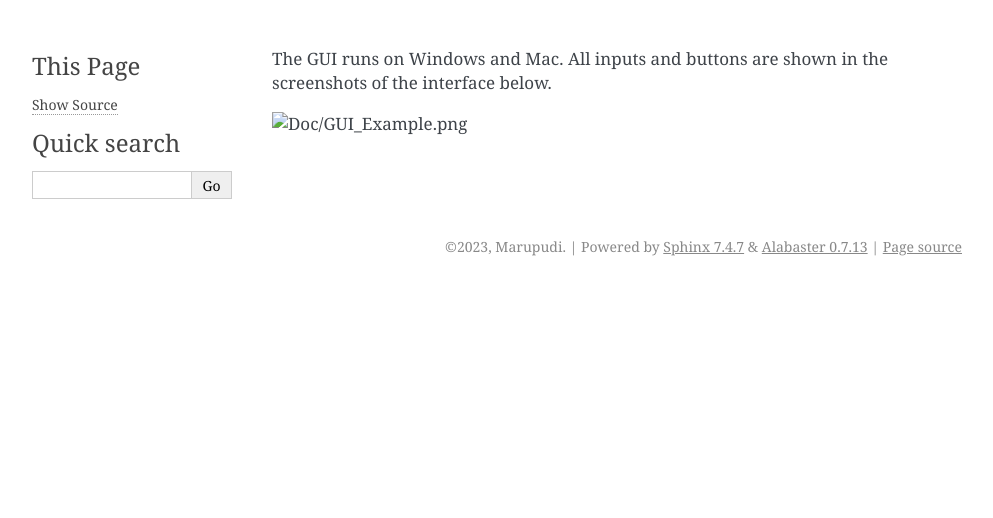
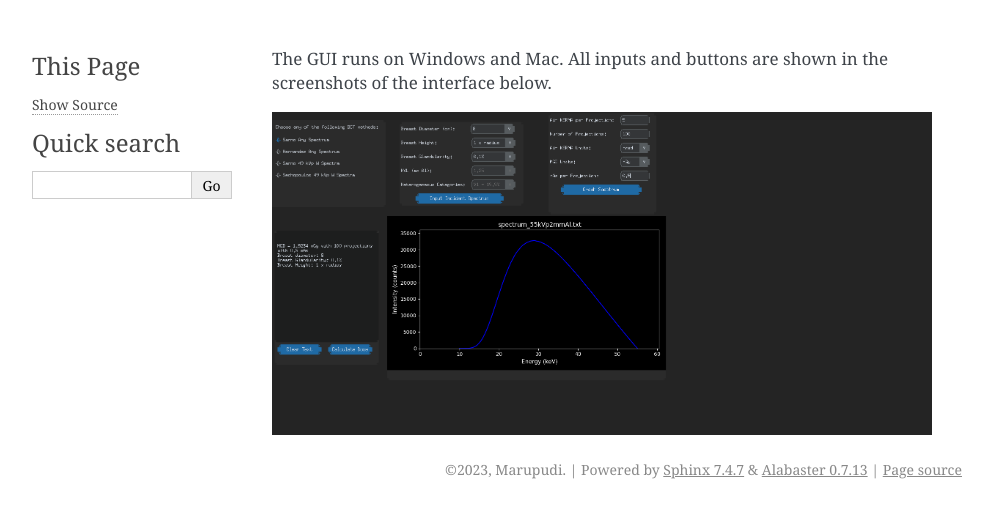
Before and after one commit to harshamarupudi56/PyBDC, a Sphinx documentation site: the page built from Doc/gui.rst, in a window 1280 px wide. Shown: the top 518 px of the page, without its empty margins (148-1141 px from the left). Built offline with Sphinx 7.4.7, drawn with Linux system fonts in a browser that asks for light colours.

Commit message:
Update gui.rst

```diff
--- a/Doc/gui.rst
+++ b/Doc/gui.rst
@@ -1,4 +1,4 @@
 The GUI runs on Windows and Mac. All inputs and buttons are shown in the screenshots of the interface below.
 
 
-.. image:: Doc/GUI_Example.png
+.. image:: GUI_Example.png
```
